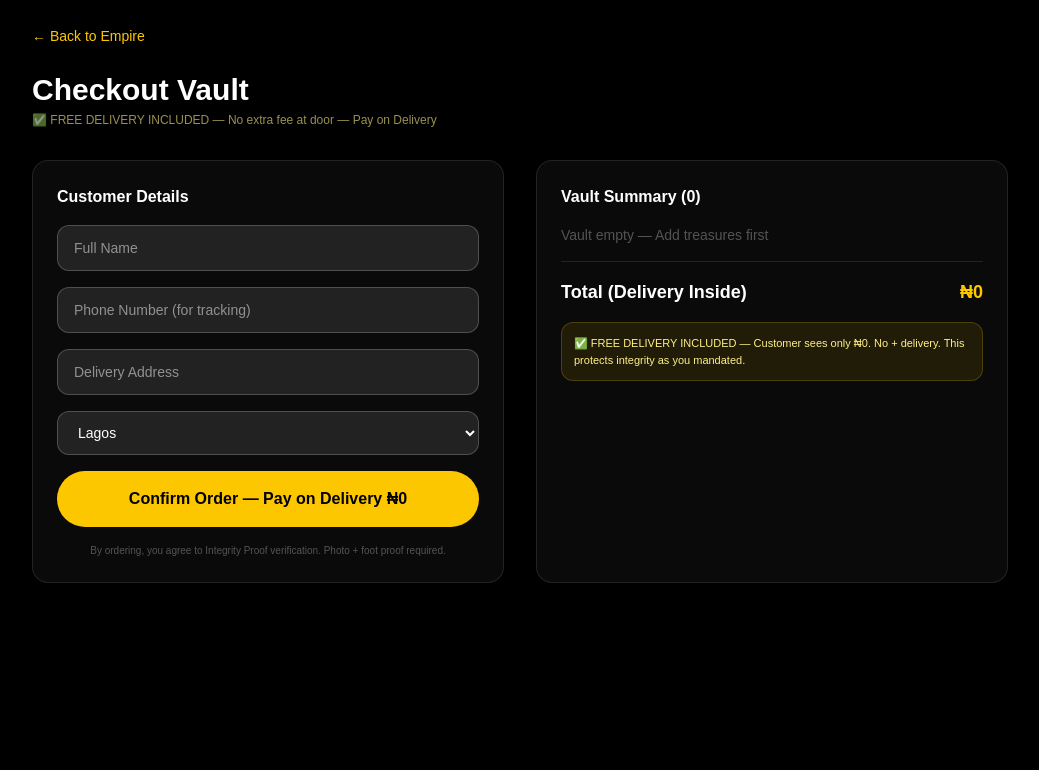
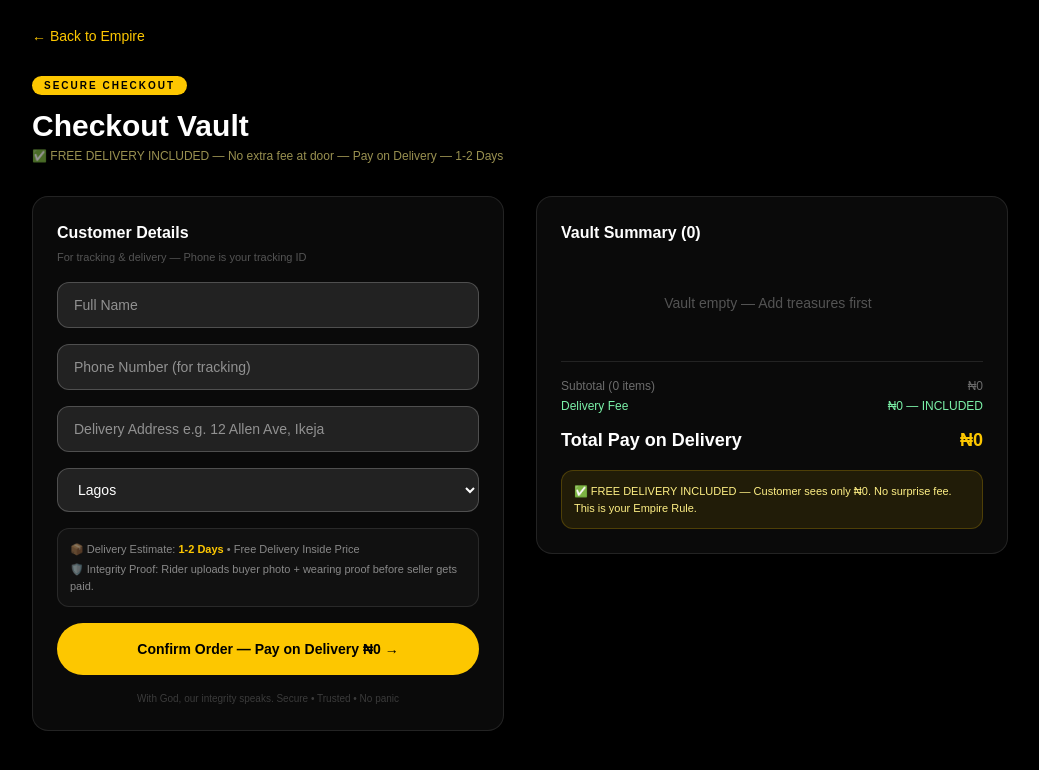
Before and after one commit to prinz40/zenith-mall, a Next.js app: page /checkout in a window 1280 px wide. Shown: the top 770 px of the page, without its empty margins (120-1159 px from the left). Built offline with nearby package versions, Linux system fonts and the light colour scheme.

Commit message:
Empire: Luxury Checkout with real images + delivery estimate

```diff
--- a/src/app/checkout/page.js
+++ b/src/app/checkout/page.js
@@ -7,12 +7,9 @@ export default function Checkout(){
   const [form,setForm]=useState({name:"",phone:"",address:"",state:"Lagos"});
   const [done,setDone]=useState(false);
   const [orderId,setOrderId]=useState("");
-
-  useEffect(()=>{
-    setCart(JSON.parse(localStorage.getItem("zenith-cart")||"[]"));
-  },[]);
-
+  useEffect(()=>{ setCart(JSON.parse(localStorage.getItem("zenith-cart")||"[]")); },[]);
   const total = cart.reduce((a,b)=>a+b.price,0);
+  const estimate = form.state.toLowerCase().includes("lagos")? "1-2 Days" : form.state.toLowerCase().match(/ogun|oyo|osun|ondo|ekiti/)? "2-3 Days" : "3-5 Days";
 
   const placeOrder = (e) => {
     e.preventDefault();
@@ -25,32 +22,36 @@ export default function Checkout(){
       customer: form,
       date: new Date().toLocaleString(),
       status: "Processing — Integrity Check",
-      deliveryIncluded: true
+      deliveryIncluded: true,
+      deliveryEstimate: estimate
     };
     orders.push(newOrder);
     localStorage.setItem("zenith-orders", JSON.stringify(orders));
-
-    // WhatsApp message for you
     const itemsList = cart.map(i=>`${i.name} ₦${i.price.toLocaleString()}`).join("%0A");
-    const waMsg = `🔥 NEW ZENITHMALL ORDER ${id}%0A%0A${itemsList}%0A%0ATOTAL: ₦${total.toLocaleString()} (FREE DELIVERY INCLUDED)%0A%0ACustomer: ${form.name}%0APhone: ${form.phone}%0AAddress: ${form.address}, ${form.state}%0A%0A🛡️ Pay on Delivery — Delivery fee INSIDE price`;
-    const waLink = `https://wa.me/2340000000000?text=${waMsg}`; // CHANGE to your WhatsApp number later
-
+    const waMsg = `🔥 NEW ZENITHMALL ORDER ${id}%0A%0A${itemsList}%0A%0ATOTAL: ₦${total.toLocaleString()} (FREE DELIVERY INCLUDED)%0A%0ACustomer: ${form.name}%0APhone: ${form.phone}%0AAddress: ${form.address}, ${form.state}%0AEstimate: ${estimate}%0A%0A🛡️ Pay on Delivery`;
+    // CHANGE 234XXXXXXXXX to YOUR real WhatsApp later
+    const waLink = `https://wa.me/2340000000000?text=${waMsg}`;
     localStorage.removeItem("zenith-cart");
     setCart([]);
     setDone(true);
-    // window.open(waLink,"_blank"); // Uncomment after you put your real number
+    // window.open(waLink,"_blank");
   };
 
   if(done) return(
     <div className="min-h-screen bg-black text-white flex items-center justify-center p-6 text-center">
       <div className="bg-white/[0.04] border border-yellow-400/30 rounded-3xl p-8 max-w-md w-full">
-        <h1 className="text-3xl">🎉 Order Confirmed!</h1>
-        <p className="mt-4 text-yellow-400 font-black text-xl">Order ID: {orderId}</p>
-        <p className="mt-2 text-sm text-white/60">Total: ₦{total.toLocaleString()} — FREE DELIVERY INCLUDED</p>
-        <p className="mt-4 text-xs text-white/40">Customer will pay on delivery. No extra fee at door. Track with phone number: {form.phone}</p>
-        <p className="mt-2 text-xs text-white/40">🛡️ Rider must upload buyer photo + foot proof before you pay rider.</p>
-        <Link href="/" className="mt-6 block bg-yellow-400 text-black font-bold py-3 rounded-full">Back to Empire</Link>
-        <Link href="/track" className="mt-3 block bg-white/10 text-white py-3 rounded-full text-sm">Track Order</Link>
+        <div className="text-5xl">🎉</div>
+        <h1 className="text-3xl font-black mt-3">Order Confirmed!</h1>
+        <p className="mt-4 text-yellow-400 font-black text-2xl tracking-widest">Order ID: {orderId}</p>
+        <p className="mt-2 text-sm text-white/60">Total: ₦{total.toLocaleString()} — FREE DELIVERY INCLUDED • {estimate}</p>
+        <div className="mt-4 bg-yellow-400/10 border border-yellow-400/20 rounded-xl p-3 text-left text-[11px] text-yellow-100/80">
+          <p>✅ Track with phone: {form.phone}</p>
+          <p>✅ Pay on Delivery — No extra fee at door</p>
+          <p>✅ Rider must upload buyer photo + foot proof</p>
+          <p>✅ Full refund if not as described</p>
+        </div>
+        <Link href="/" className="mt-6 block bg-yellow-400 text-black font-black py-3 rounded-full">Back to Empire</Link>
+        <Link href="/track" className="mt-3 block bg-white/10 text-white py-3 rounded-full text-sm font-bold">Track Order →</Link>
       </div>
     </div>
   );
@@ -59,39 +60,48 @@ export default function Checkout(){
     <div className="min-h-screen bg-black text-white">
       <div className="max-w-5xl mx-auto p-6">
         <Link href="/" className="text-yellow-400 text-sm">← Back to Empire</Link>
-        <h1 className="text-3xl font-black mt-6">Checkout Vault</h1>
-        <p className="text-xs text-yellow-200/60 mt-1">✅ FREE DELIVERY INCLUDED — No extra fee at door — Pay on Delivery</p>
+        <div className="mt-6"><span className="text-[10px] tracking-[0.2em] bg-yellow-400 text-black px-3 py-1 rounded-full font-black">SECURE CHECKOUT</span><h1 className="text-3xl font-black mt-3">Checkout Vault</h1><p className="text-xs text-yellow-200/60 mt-1">✅ FREE DELIVERY INCLUDED — No extra fee at door — Pay on Delivery — {estimate}</p></div>
 
         <div className="grid md:grid-cols-2 gap-8 mt-8">
           <div className="bg-white/[0.04] border border-white/10 rounded-2xl p-6">
-            <h3 className="font-bold mb-4">Customer Details</h3>
+            <h3 className="font-bold mb-1">Customer Details</h3><p className="text-[11px] text-white/30 mb-4">For tracking & delivery — Phone is your tracking ID</p>
             <form onSubmit={placeOrder} className="space-y-4">
-              <input required placeholder="Full Name" className="w-full bg-white/10 border border-white/20 rounded-xl px-4 py-3 text-sm" value={form.name} onChange={e=>setForm({...form,name:e.target.value})}/>
+              <input required placeholder="Full Name" className="w-full bg-white/10 border border-white/20 rounded-xl px-4 py-3 text-sm focus:border-yellow-400/50 outline-none" value={form.name} onChange={e=>setForm({...form,name:e.target.value})}/>
               <input required placeholder="Phone Number (for tracking)" className="w-full bg-white/10 border border-white/20 rounded-xl px-4 py-3 text-sm" value={form.phone} onChange={e=>setForm({...form,phone:e.target.value})}/>
-              <input required placeholder="Delivery Address" className="w-full bg-white/10 border border-white/20 rounded-xl px-4 py-3 text-sm" value={form.address} onChange={e=>setForm({...form,address:e.target.value})}/>
+              <input required placeholder="Delivery Address e.g. 12 Allen Ave, Ikeja" className="w-full bg-white/10 border border-white/20 rounded-xl px-4 py-3 text-sm" value={form.address} onChange={e=>setForm({...form,address:e.target.value})}/>
               <select className="w-full bg-white/10 border border-white/20 rounded-xl px-4 py-3 text-sm" value={form.state} onChange={e=>setForm({...form,state:e.target.value})}>
-                <option>Lagos</option><option>Ogun</option><option>Oyo</option><option>Abuja FCT</option><option>Rivers</option><option>Others</option>
+                <option>Lagos</option><option>Ogun</option><option>Oyo</option><option>Osun</option><option>Ondo</option><option>Ekiti</option><option>Abuja FCT</option><option>Rivers</option><option>Kano</option><option>Others</option>
               </select>
-              <button type="submit" className="w-full bg-yellow-400 text-black font-black py-4 rounded-full">Confirm Order — Pay on Delivery ₦{total.toLocaleString()}</button>
-              <p className="text-[10px] text-white/30 text-center">By ordering, you agree to Integrity Proof verification. Photo + foot proof required.</p>
+              <div className="bg-white/[0.03] border border-white/10 rounded-xl p-3 text-[11px] text-white/50">
+                <p>📦 Delivery Estimate: <span className="text-yellow-400 font-bold">{estimate}</span> • Free Delivery Inside Price</p>
+                <p className="mt-1">🛡️ Integrity Proof: Rider uploads buyer photo + wearing proof before seller gets paid.</p>
+              </div>
+              <button type="submit" className="w-full bg-yellow-400 text-black font-black py-4 rounded-full text-sm hover:bg-yellow-300 transition">Confirm Order — Pay on Delivery ₦{total.toLocaleString()} →</button>
+              <p className="text-[10px] text-white/20 text-center">With God, our integrity speaks. Secure • Trusted • No panic</p>
             </form>
           </div>
 
-          <div className="bg-white/[0.04] border border-white/10 rounded-2xl p-6">
+          <div className="bg-white/[0.04] border border-white/10 rounded-2xl p-6 h-fit">
             <h3 className="font-bold mb-4">Vault Summary ({cart.length})</h3>
-            <div className="space-y-3 max-h-64 overflow-auto">
-              {cart.map((p,i)=><div key={i} className="flex justify-between text-sm"><span className="text-white/70">{p.name}</span><span className="text-yellow-400 font-bold">₦{p.price.toLocaleString()}</span></div>)}
-              {cart.length===0 && <p className="text-white/30 text-sm">Vault empty — Add treasures first</p>}
+            <div className="space-y-3 max-h-72 overflow-auto pr-2">
+              {cart.map((p,i)=>
+                <div key={i} className="flex gap-3 items-center bg-black/40 border border-white/5 rounded-xl p-2">
+                  <div className="w-12 h-12 rounded-lg bg-white/10 overflow-hidden flex-shrink-0">{p.image? <img src={p.image} className="w-full h-full object-cover"/> : <span className="flex items-center justify-center h-full">{p.emoji}</span>}</div>
+                  <div className="flex-1"><p className="text-sm font-semibold">{p.name}</p><p className="text-[10px] text-white/30">{p.supplier||"Zenith Empire"}</p></div>
+                  <span className="text-yellow-400 font-bold text-xs">₦{p.price.toLocaleString()}</span>
+                </div>
+              )}
+              {cart.length===0 && <p className="text-white/30 text-sm text-center py-8">Vault empty — Add treasures first</p>}
             </div>
-            <div className="border-t border-white/10 mt-4 pt-4 flex justify-between font-black text-lg">
-              <span>Total (Delivery Inside)</span><span className="text-yellow-400">₦{total.toLocaleString()}</span>
+            <div className="border-t border-white/10 mt-4 pt-4">
+              <div className="flex justify-between text-xs text-white/40"><span>Subtotal ({cart.length} items)</span><span>₦{total.toLocaleString()}</span></div>
+              <div className="flex justify-between text-xs text-green-300 mt-1"><span>Delivery Fee</span><span>₦0 — INCLUDED</span></div>
+              <div className="flex justify-between font-black text-lg mt-3"><span>Total Pay on Delivery</span><span className="text-yellow-400">₦{total.toLocaleString()}</span></div>
             </div>
-            <div className="mt-4 bg-yellow-400/10 border border-yellow-400/20 rounded-xl p-3">
-              <p className="text-[11px] text-yellow-200">✅ FREE DELIVERY INCLUDED — Customer sees only ₦{total.toLocaleString()}. No + delivery. This protects integrity as you mandated.</p>
-            </div>
+            <div className="mt-4 bg-yellow-400/10 border border-yellow-400/20 rounded-xl p-3"><p className="text-[11px] text-yellow-200">✅ FREE DELIVERY INCLUDED — Customer sees only ₦{total.toLocaleString()}. No surprise fee. This is your Empire Rule.</p></div>
           </div>
         </div>
       </div>
     </div>
   )
-}
+    }
```
